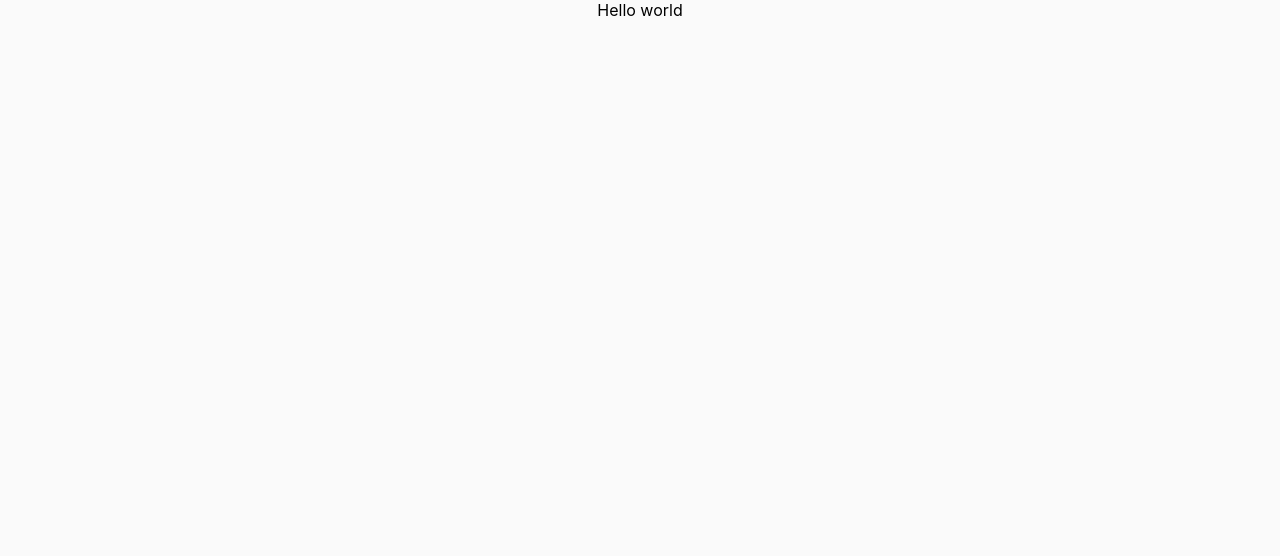
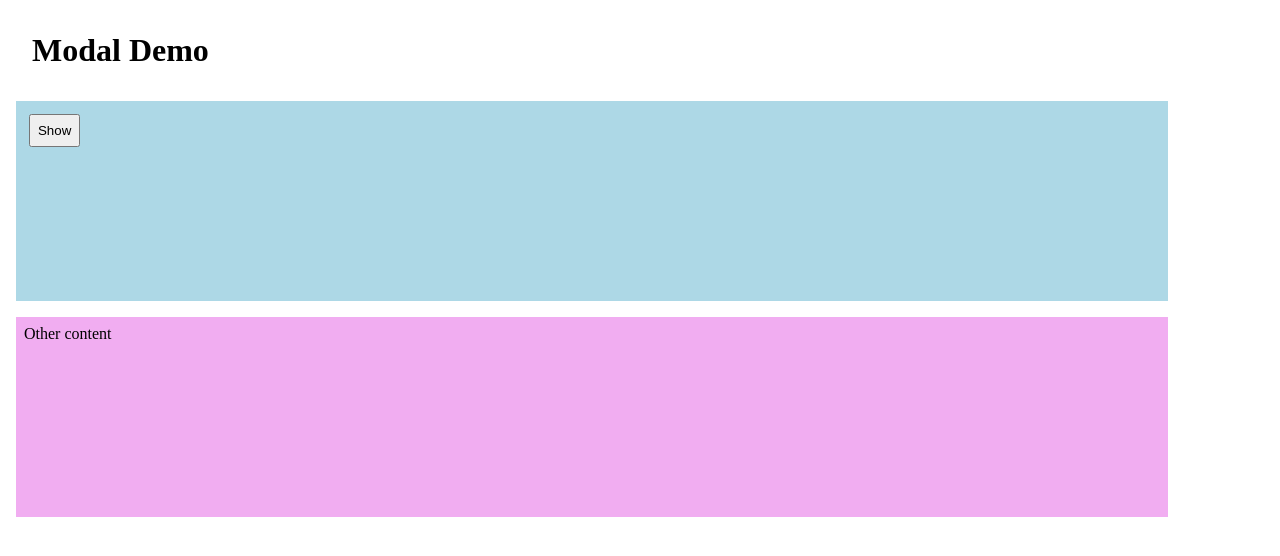
Before and after one commit to sonnybardhan/components-practice, a React (Create React App) app: page / in a window 1280 px wide. Shown: the top 556 px of the page. Built offline with nearby package versions, Linux system fonts and the light colour scheme.

Commit message:
implement basic modal

```diff
--- a/public/index.html
+++ b/public/index.html
@@ -5,10 +5,10 @@
 
     <meta name="viewport" content="width=device-width, initial-scale=1" />
 
-    <title>Components Practice</title>
+    <title>Portals</title>
   </head>
   <body>
-    <noscript>You need to enable JavaScript to run this app.</noscript>
     <div id="root"></div>
+    <div id="modal-root"></div>
   </body>
 </html>
--- /dev/null
+++ b/src/App.css
@@ -0,0 +1,54 @@
+.App{
+	/* width: 100vw; */
+	/* display: flex; */
+	/* flex-direction: column; */
+	/* justify-content: center; */
+	/* align-items: center; */
+}
+
+h1{
+	margin: 1em;
+}
+
+.container{
+	width: 90%;
+	height: 200px;
+	background-color: lightblue;
+	margin: 1em;
+	z-index: 1;
+}
+
+.container button{
+	margin: 1em;
+	padding: .5em;
+}
+
+.other{
+	width: 90%;
+	height: 200px;
+	background-color: rgb(241, 173, 241);
+	margin: 1em;
+	padding: .5em;
+	z-index: 2;
+}
+.modal{
+	width: 500px;
+	height: 300px;
+	position: fixed;
+	top: calc(50% - 150px);
+	left: calc(50% - 250px);
+
+
+	background-color: rgb(76, 76, 76);
+	margin: 1em;
+	z-index: 3;
+	display: flex;
+	justify-content: flex-end;
+}
+
+.modal button{
+	width: 50px;
+	height: 35px;
+	margin: 1em;
+	padding: .5em;
+}
--- a/src/App.js
+++ b/src/App.js
@@ -1,5 +1,29 @@
+import { useState } from 'react';
+import { createPortal } from 'react-dom';
+import './App.css';
+
 function App() {
-  return <div>Hello world</div>;
+  const [show, setShow] = useState(false);
+
+  return (
+    <div className='App'>
+      <h1>Modal Demo</h1>
+      <div className='container' onClick={() => console.log('clicked')}>
+        <button onClick={() => setShow(!show)}>{show ? 'Hide' : 'Show'}</button>
+        {show && <Modal show={show} setShow={setShow} />}
+      </div>
+      <p className='other'>Other content</p>
+    </div>
+  );
+}
+
+function Modal({ show, setShow }) {
+  return createPortal(
+    <p className='modal'>
+      <button onClick={() => setShow(!show)}>{show ? 'Hide' : 'Show'}</button>
+    </p>,
+    document.getElementById('modal-root')
+  );
 }
 
 export default App;
--- a/src/index.css
+++ b/src/index.css
@@ -3,22 +3,3 @@
   padding: 0;
   box-sizing: border-box;
 }
-
-body {
-  font-family: -apple-system, BlinkMacSystemFont, 'Segoe UI', 'Roboto', 'Oxygen',
-    'Ubuntu', 'Cantarell', 'Fira Sans', 'Droid Sans', 'Helvetica Neue',
-    sans-serif;
-  -webkit-font-smoothing: antialiased;
-  -moz-osx-font-smoothing: grayscale;
-
-  height: 100vh;
-  width: 100%;
-  display: flex;
-  justify-content: center;
-  background-color: rgb(250, 250, 250);
-}
-
-code {
-  font-family: source-code-pro, Menlo, Monaco, Consolas, 'Courier New',
-    monospace;
-}
```
